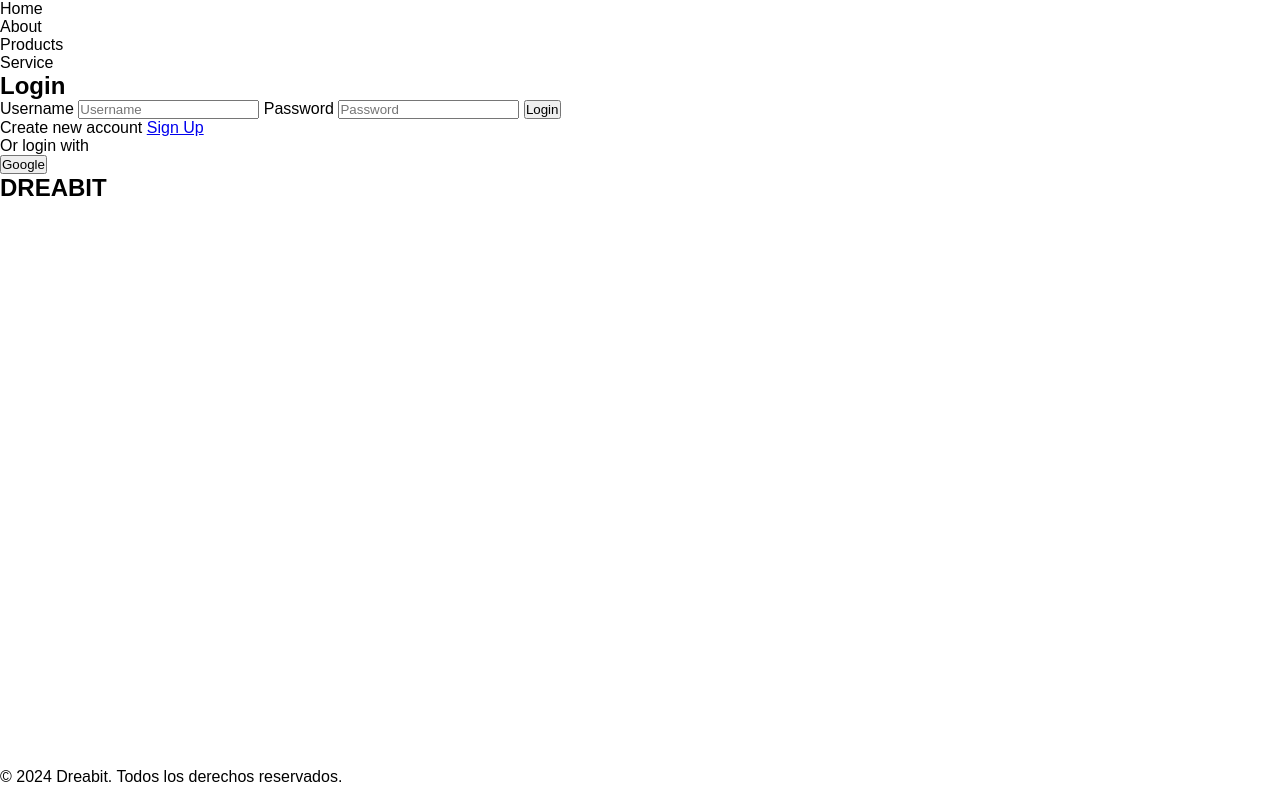
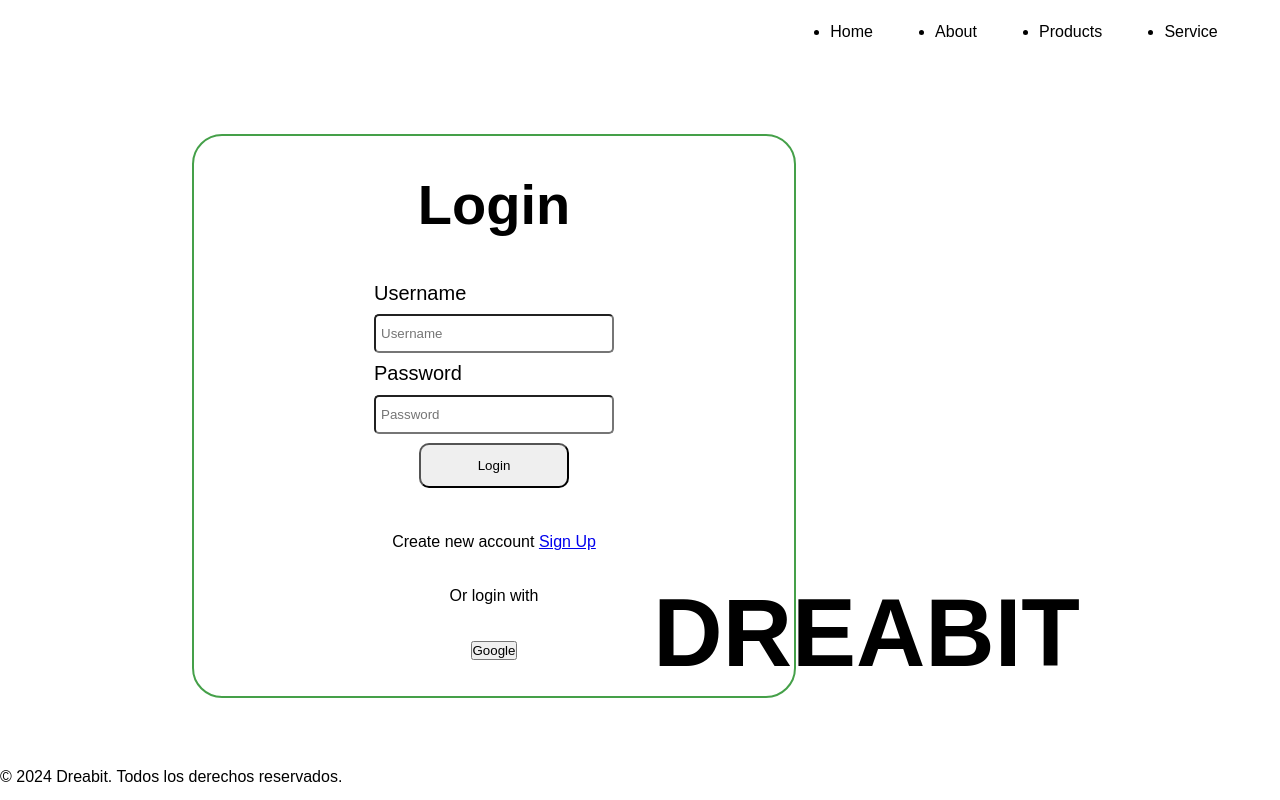
Before and after one commit to BRIRAPTOR/Project_Dreabit, a website: page public/index.html in a window 1280 px wide. Drawn offline with Linux system fonts and the light colour scheme.

Commit message:
Agregando el Log In con poco css

```diff
--- a/public/index.html
+++ b/public/index.html
@@ -19,7 +19,6 @@
 </header>
 <main>
     <section class="Log_in">
-        <div class="container">
             <h2 class="h2_login">Login</h2>
             <form class="form_login">
                 <label class="login_form_lb" for="username">Username</label>
@@ -28,14 +27,13 @@
                 <input class="login_form_inp" type="password" placeholder="Password" id="password">
                 <button class="btn_login">Login</button>
             </form>
-            <p class="container_signup_p">Create new account <a class="container_signup_a" href="#">Sign Up</a></p>
-            <p class="container_p_social_login">Or login with</p>
+            <p class="Log_in_signup_p">Create new account <a class="Log_in_signup_a" href="#">Sign Up</a></p>
+            <p class="Log_in_p_social_login">Or login with</p>
             <div class="social_media">
                 <button class="btn_google">Google</button>
             </div>
-            <h1>DREABIT</h1>
-        </div>
     </section>
+    <h1>DREABIT</h1>
 </main>
 <footer>
     <p class="footer_p">© 2024 Dreabit. Todos los derechos reservados.</p>
--- a/public/styles/styles.css
+++ b/public/styles/styles.css
@@ -2,26 +2,90 @@
     margin: 0;
     padding: 0;
 }
+
 body {
     font-family: Arial, Helvetica, sans-serif;
     display: flex;
     flex-direction: column;
     min-height: 100dvh;
 }
+
 /*---------------HEADER----------------------*/
 header {
     min-height: 8dvh;
     display: flex;
-    justify-content: space-between;
+    justify-content: end;
+    align-items: center;
 }
+
 .navbar {
     display: flex;
     flex-direction: column;
+    width: 40%;
 }
+
+.navbar-ul {
+    display: flex;
+    justify-content: space-evenly;
+}
+
 /*---------------MAIN----------------------*/
 main {
     flex-grow: 1;
+    display: flex;
+    flex-direction: row;
+    align-items: center;
+    position: relative;
 }
+
+h1 {
+    font-size: clamp(50px, 6rem, 600px);
+    position: absolute;
+    bottom: 80px;
+    right: 200px;
+}
+
+.Log_in {
+    border: 2px solid #45a049;
+    width: clamp(300px, 50%, 600px);
+    height: clamp(400px, 70vh, 800px);
+    margin-left: 15%;
+    border-radius: 30px;
+    display: flex;
+    flex-direction: column;
+    justify-content: space-evenly;
+    align-items: center;
+}
+
+.h2_login {
+    font-size: 3.5rem;
+}
+
+.form_login {
+    display: flex;
+    flex-direction: column;
+    height: 40%;
+    width: 40%;
+    justify-content: space-evenly;
+}
+
+.login_form_lb {
+    font-size: 20px;
+}
+
+.login_form_inp {
+    height: 35px;
+    padding-left: 5px;
+    border-radius: 5px;
+}
+
+.btn_login {
+    height: 45px;
+    width: 150px;
+    border-radius: 10px;
+    align-self: center;
+}
+
 /*---------------FOOTER----------------------*/
 footer {
     min-height: 4dvh;
```
